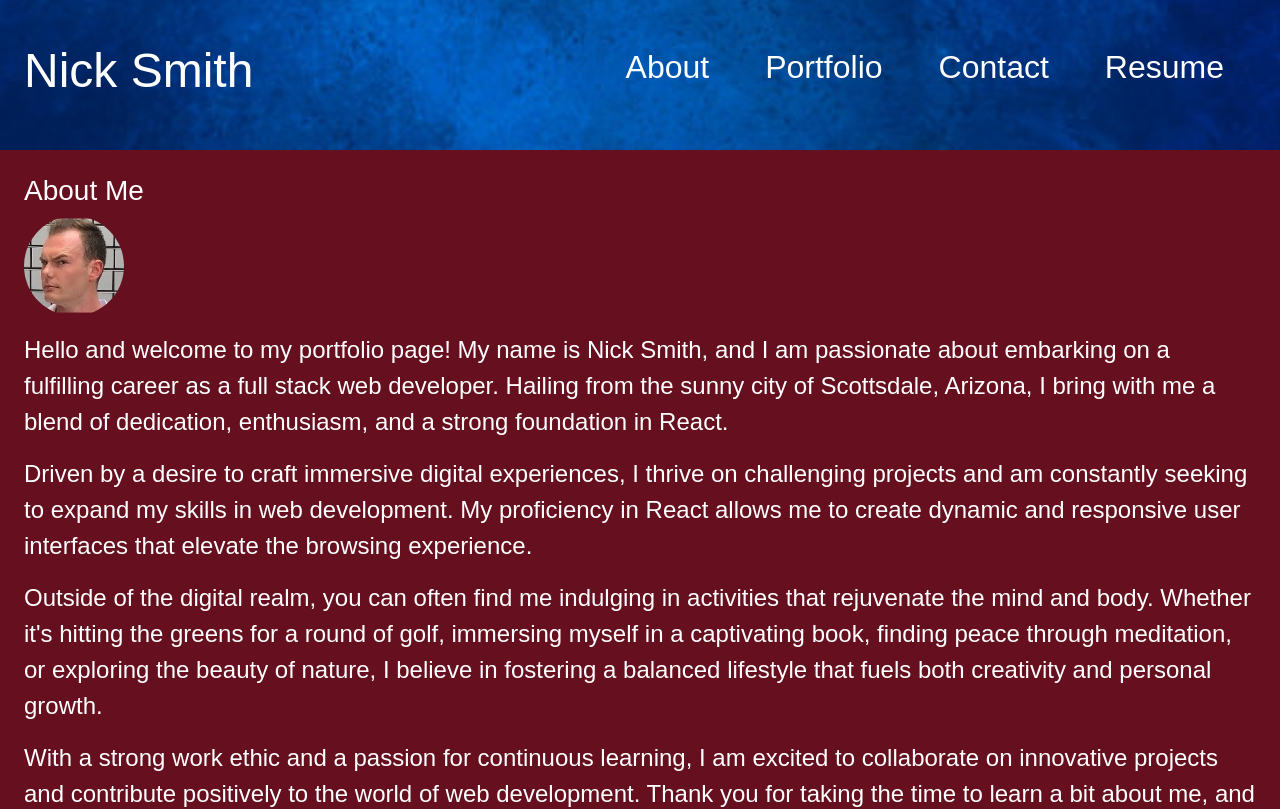
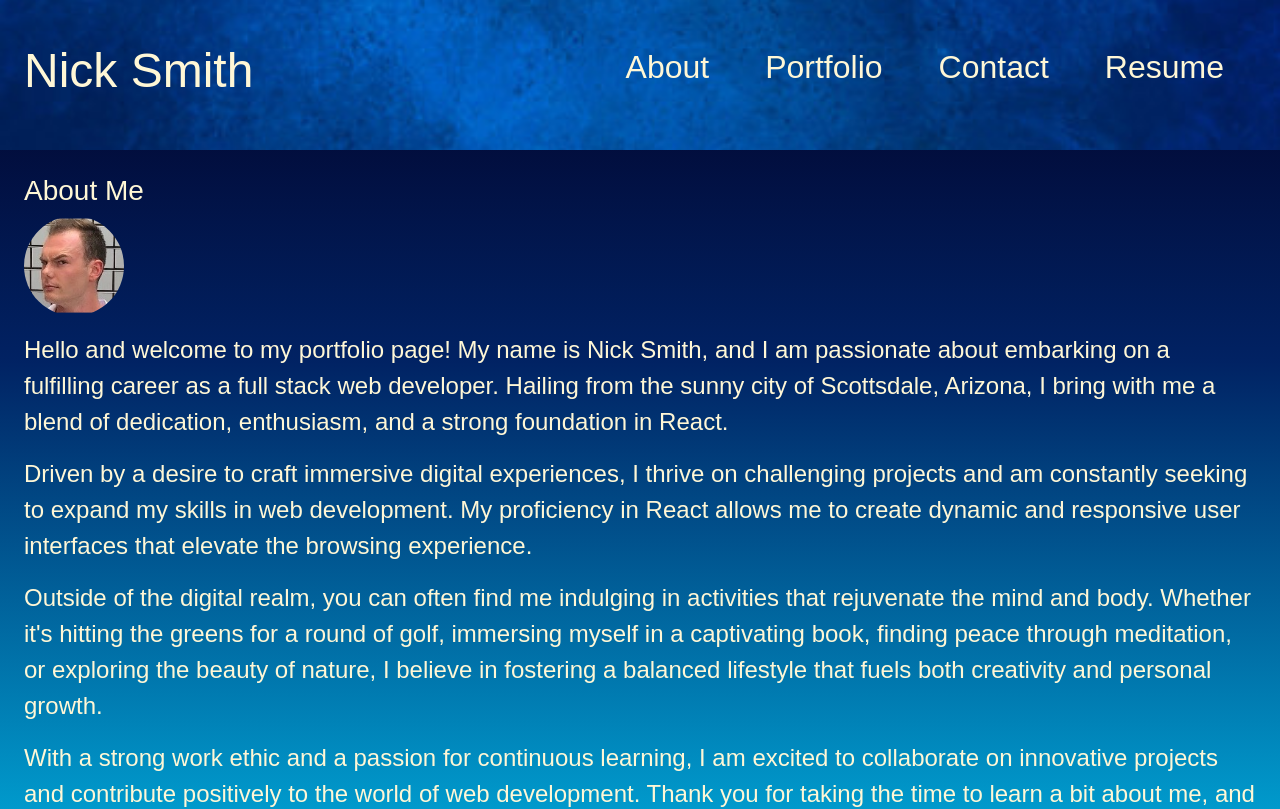
Before and after one commit to nicklearning/react-portfolio, a React (Vite) app: page / in a window 1280 px wide. Shown: the top 809 px of the page. Built offline with nearby package versions, Linux system fonts and the light colour scheme; a web font is replaced by a local one.

Commit message:
Add CSS gradient

```diff
--- a/src/styles.css
+++ b/src/styles.css
@@ -2,7 +2,7 @@
 
 * {
     box-sizing: border-box;
-    color: white;
+    color: #FFF7D6;
     font-family: "Truculenta", sans-serif;
     font-optical-sizing: auto;
     font-weight: 400;
@@ -37,11 +37,11 @@ header ul {
 
 li a {
     text-decoration: none;
-    color: white;
+    color: #FFF7D6
 }
 
 li a:hover {
-    color: #559CAD;
+    color: #7BB6B3;
 }
 
 li {
@@ -50,7 +50,8 @@ li {
 }
 
 main {
-    background-color: #66101F;
+    background: rgb(2, 0, 36);
+    background: linear-gradient(180deg, rgba(2, 0, 36, 1) 0%, rgba(1, 34, 99, 1) 35%, rgba(0, 212, 255, 1) 100%);
     min-height: 100vh;
 }
 
```
